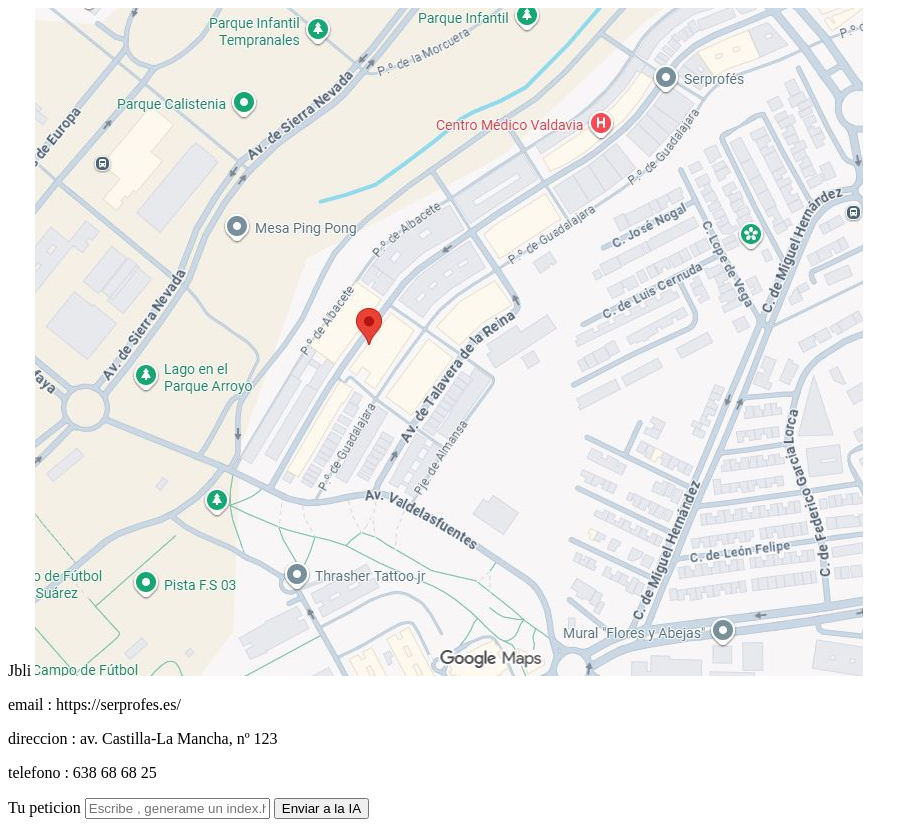
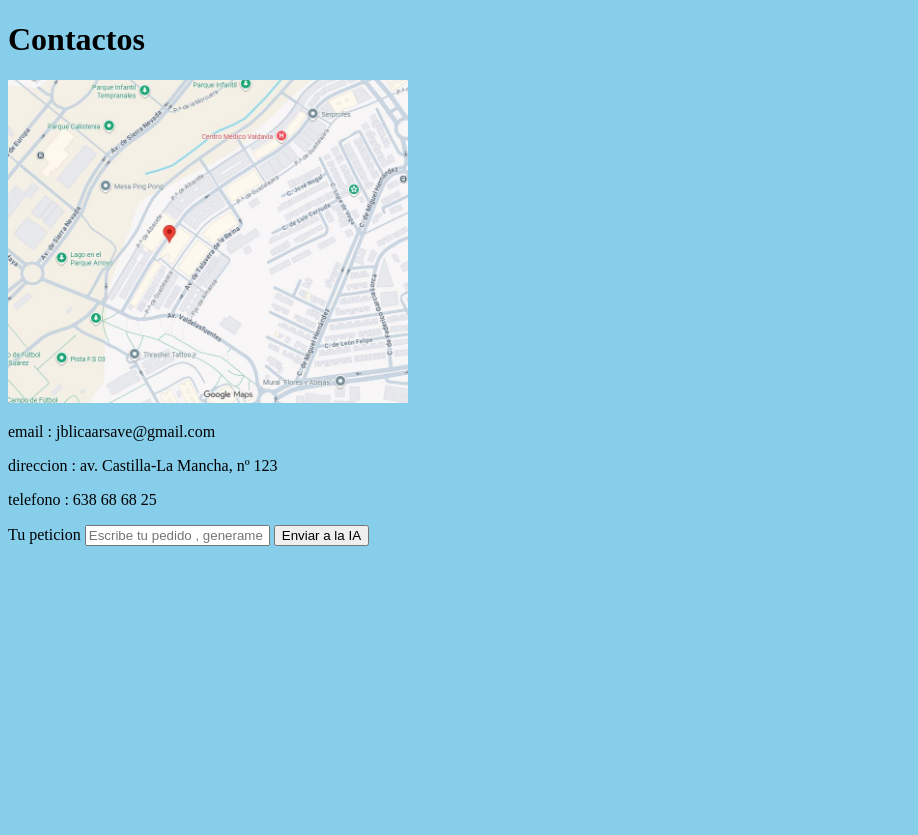
Before and after one commit to barevalosv/team-project, a plain HTML site: page contactos.html in a window 1280 px wide. Shown: the whole page, without its empty margins (0-918 px from the left). After the commit the page ends 800 px from the top, so only its background shows below. Drawn offline with Linux system fonts and the light colour scheme.

Commit message:
Contactos

```diff
--- a/contactos.html
+++ b/contactos.html
@@ -1,18 +1,29 @@
 <!DOCTYPE html>
 <html lang="en">
+<header>
+    <h1>Contactos</h1>
+</header>
+
 <head>
     <meta charset="UTF-8">
     <meta name="viewport" content="width=device-width, initial-scale=1.0">
     <title>Jbli</title>
-</head>Jbli
+</head>
+<head>
+    <style>
+        body {background-color:skyblue}
+    </style>
+
+</head>
 <body>
-    <img src="map_serprofes.JPG" alt="" srcset="Ubicacion de la empresa">
- <p>email : https://serprofes.es/</p>
+
+    <img src="map_serprofes.JPG" alt="" srcset="Ubicacion de la empresa"width="400">
+ <p>email : jblicaarsave@gmail.com</p>
  <p>direccion : av. Castilla-La Mancha, nº 123
  <p>telefono : 638 68 68 25</p>
  <form>
     <label> Tu peticion</label>
-    <input type="text" placeholder="Escribe , generame un index.html responsive">
+    <input type="text" placeholder="Escribe tu pedido , generame un index.html responsive">
     <button type="button">Enviar a la IA </button>
 </form>
  </p>
```
